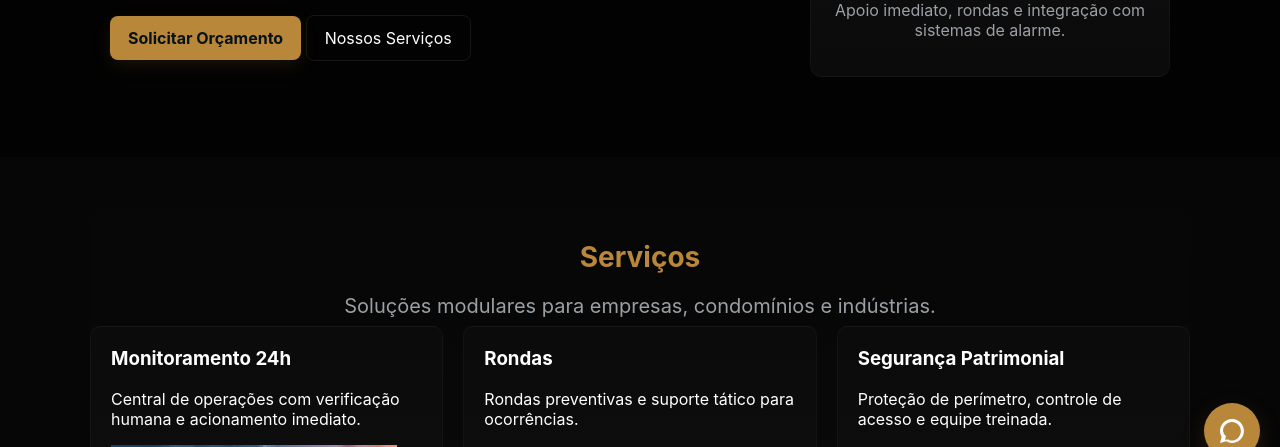
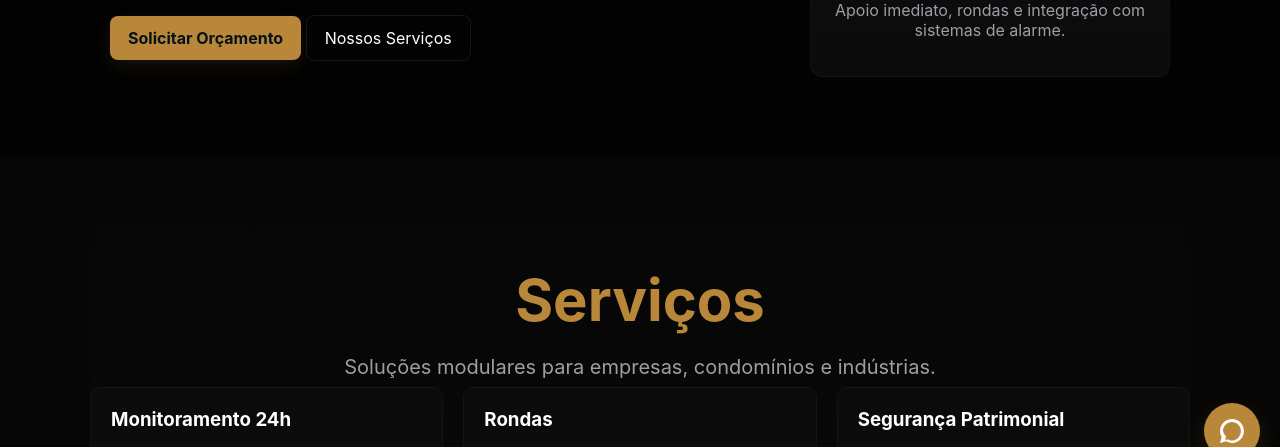
Before and after one commit to gcsamuel/eliab-monitoramento, a plain HTML site: page index.html in a window 1280 px wide. Shown: the part 321-768 px from the top of the page. Drawn offline with Linux system fonts and the light colour scheme.

Commit message:
aumentei os titulos

```diff
--- a/css/styles.css
+++ b/css/styles.css
@@ -116,7 +116,7 @@ body{margin:0;font-family:Inter,Arial,Helvetica,sans-serif;background:var(--bg-d
 }
 
 .titulos {
-    font-size: 28px;
+    font-size: 58px;
     margin-bottom: 10px;
     text-align: center;
 }
```
